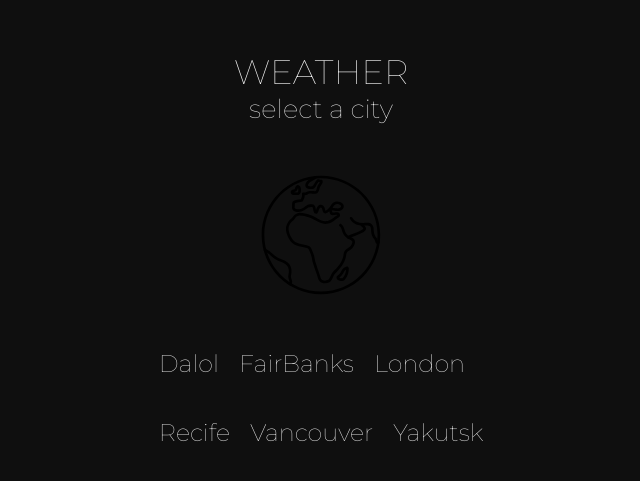
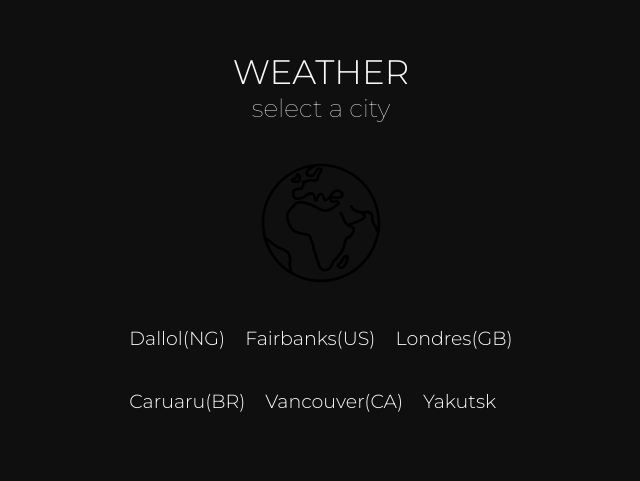
Before and after one commit to GeoChivas99s/comeiawheater, a React (Create React App) app: page / in a window 1280 px wide. Shown: the part 159-640 px from the top of the page, without its empty margins (319-959 px from the left). Built offline with nearby package versions, Linux system fonts and the light colour scheme.

Commit message:
feat: add new constants2

```diff
--- a/src/pages/Home/index.tsx
+++ b/src/pages/Home/index.tsx
@@ -16,13 +16,13 @@ export default function Home() {
         </div>
         <div className="listWrapper">
           <ul>
-            <li>Dalol</li>
-            <li>FairBanks</li>
-            <li>London</li>
+            <li>Dallol(NG)</li>
+            <li>Fairbanks(US)</li>
+            <li>Londres(GB)</li>
           </ul>
           <ul>
-            <li>Recife</li>
-            <li>Vancouver</li>
+            <li> Caruaru(BR)</li>
+            <li>Vancouver(CA)</li>
             <li>Yakutsk</li>
           </ul>
         </div>
--- a/src/pages/Home/style.scss
+++ b/src/pages/Home/style.scss
@@ -5,7 +5,7 @@
     flex-direction: column;
     padding-top: 190px;
     background-color: #0F0F0F;
-    height: 100% !important;
+    height: 100%;
     width: 100%;
 
 
@@ -25,14 +25,15 @@
     flex-direction: column;
     padding: 20px;
     font-family: 'Montserrat';
-    font-weight: 100;
+    font-weight: 300;
 
     #title {
         font-size: 34px;
     }
 
     #subtitle {
-        font-size: 26px;
+        font-size: 25px;
+        font-weight: 50;
 
     }
 }
@@ -41,7 +42,7 @@
 .imageWrapper {
 
     width: 120px;
-    margin: 30px 0px;
+    margin: 20px 0px;
 
     img {
         width: 100%;
@@ -61,8 +62,8 @@
         flex-direction: row;
         padding: 10px;
         font-family: 'Montserrat';
-        font-size: 24px;
-        font-weight: 100;
+        font-size: 19px;
+        font-weight: 300;
 
         li {
             color: #FAFAFA;
```
Also changed, not shown: src/constants/city-names.ts (+8 -1 lines).
